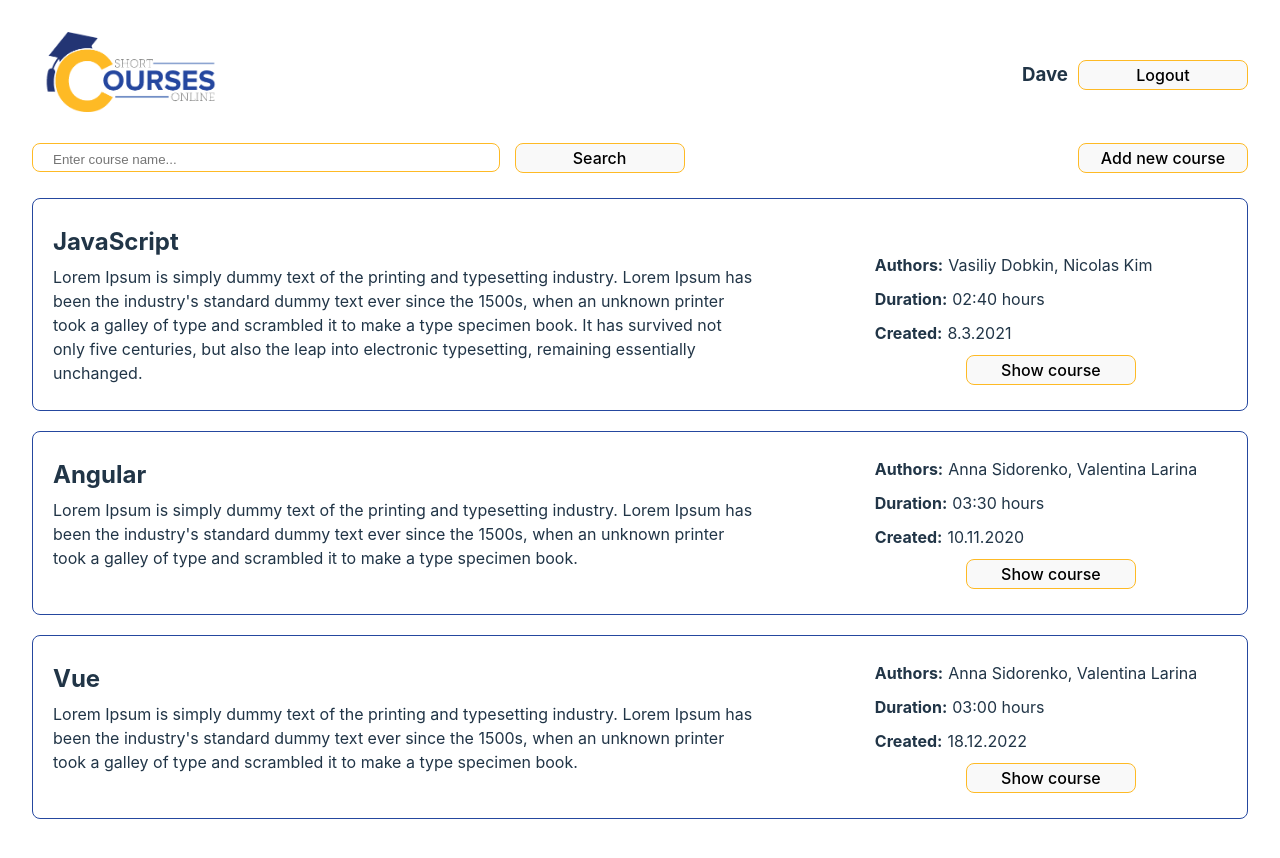
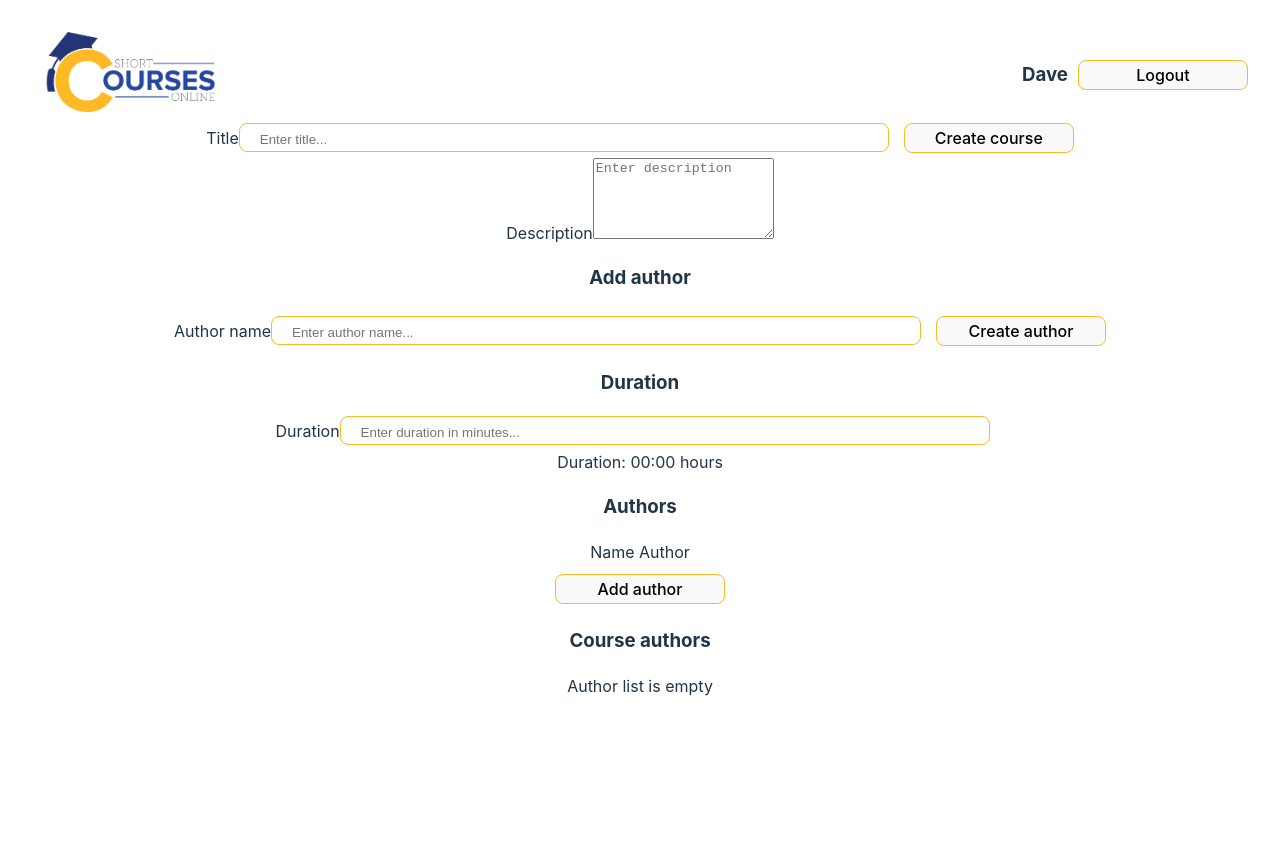
Before and after one commit to AkulichNV/react-learning-task, a React (Vite) app: page / in a window 1280 px wide. Shown: the top 858 px of the page. After the commit the page ends 800 px from the top, so only its background shows below. Built offline with nearby package versions, Linux system fonts and the light colour scheme.

Commit message:
feat: add CreateCourse component

```diff
--- a/src/App.jsx
+++ b/src/App.jsx
@@ -2,6 +2,7 @@ import Header from './components/Header'
 
 import './App.css'
 import Courses from './components/Courses'
+import CreateCourse from './components/CreateCourse'
 
 function App() {
 
@@ -9,7 +10,8 @@ function App() {
   return (
     <>
       <Header />
-      <Courses />
+      {/* <Courses /> */}
+      <CreateCourse />
     </>
   )
 }
--- /dev/null
+++ b/src/components/CreateCourse.jsx
@@ -0,0 +1,101 @@
+import Button from './Button';
+import Input from './Input';
+
+import { useState } from 'react';
+
+import './CreateCourse.css';
+
+function CreateCourse() {
+    const [title, setTitle] = useState('');
+    const [description, setDescription] = useState('');
+    const [author, setAuthor] = useState('');
+    const [duration, setDuration] = useState(0);
+
+
+    function convertDuration(min) {
+        if(min === 0) {
+            return "00:00";
+        }
+        const mm = min % 60;
+        const hh = (min - mm) / 60;
+        return (hh < 10 ? "0" : "") + hh.toString() + ":" + (mm < 10 ? "0" : "") + mm.toString();
+    }
+
+    function createAuthorList() {
+        return "Author list is empty";
+    }
+
+    return (
+        <div>
+            <div>
+                <Input
+                    labelText="Title"
+                    placeholderText="Enter title..."
+                    type="text"
+                    value={title}
+                    onChange={e => setTitle(e.target.value)}
+                />
+                <Button
+                    buttonText="Create course"
+                    buttonClick={() => { console.log("Click Create course") } }
+                />
+            </div>
+            <label>
+                Description
+                <textarea
+                    rows="5"
+                    minLength="2"
+                    placeholder="Enter description"
+                    value={description}
+                    onChange={e => setDescription(e.target.value)}
+                />
+
+            </label>
+            <div>
+                <div>
+                    <div>
+                        <h3>Add author</h3>
+                        <Input
+                            labelText="Author name"
+                            placeholderText="Enter author name..."
+                            type="text"
+                            value={author}
+                            onChange={e => setAuthor(e.target.value)}
+                        />
+                        <Button
+                            buttonText="Create author"
+                            buttonClick={() => { console.log("Click Create author") } }
+                        />
+                    </div>
+                    <div>
+                    <h3>Duration</h3>
+                        <Input
+                            labelText="Duration"
+                            placeholderText="Enter duration in minutes..."
+                            type="number"
+                            value={duration}
+                            onChange={e => setDuration(e.target.value)}
+                        />
+                        <p>
+                            Duration: {convertDuration(duration)} hours
+                        </p>
+                    </div>
+                </div>
+                <div>
+                    <h3>Authors</h3>
+                    <div>
+                        <p>Name Author</p>
+                        <Button
+                            buttonText="Add author"
+                            buttonClick={() => { console.log("Click Add author") } }
+                        />
+                    </div>
+                    <h3>Course authors</h3>
+                    <p>{createAuthorList()}</p>
+                </div>
+            </div>
+        </div>
+    );
+}
+
+export default CreateCourse;
--- a/src/components/Input.jsx
+++ b/src/components/Input.jsx
@@ -6,6 +6,7 @@ function Input({labelText, placeholderText, onChange}) {
         <label>
             {labelText}
             <input
+
                 placeholder={placeholderText}
                 onChange={onChange}
             />
--- a/src/components/SearchBar.jsx
+++ b/src/components/SearchBar.jsx
@@ -15,6 +15,7 @@ function SearchBar(props) {
         <div className="search-form">
             <Input
                 labelText=""
+                type="text"
                 placeholderText="Enter course name..."
                 value={search}
                 onChange={e => setSearch(e.target.value)}
```
Also changed, not shown: src/components/CreateCourse.css (added).
